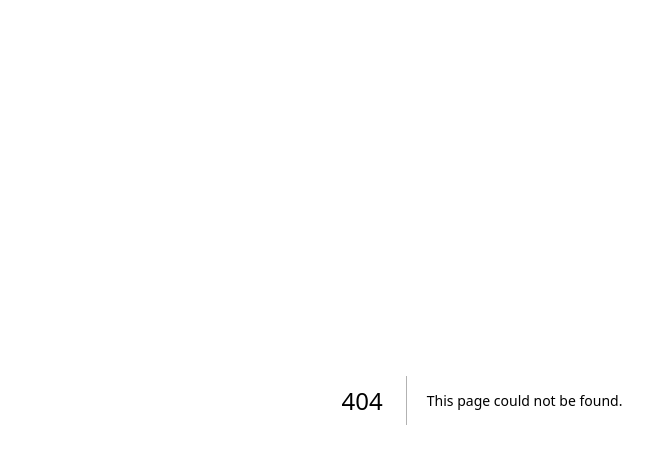
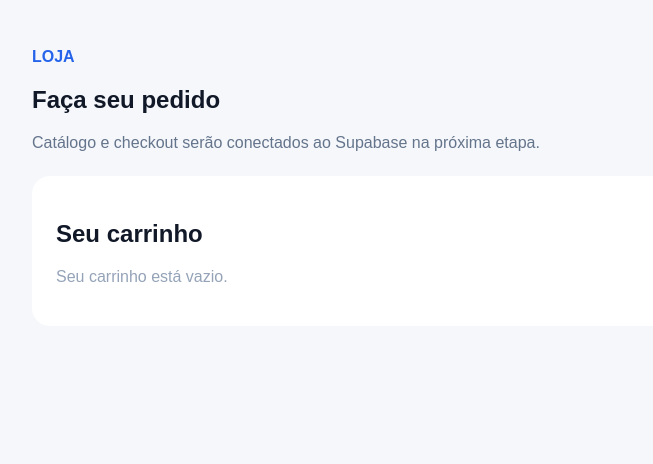
Before and after one commit to felipeandrade08/sistemadeentregas, a Next.js app: page /cliente in a window 1280 px wide. Before the commit this address had no page. Shown: the top 464 px of the page, without its empty margins (158-811 px from the left). Built offline with nearby package versions, Linux system fonts and the light colour scheme.

Commit message:
feat: criar loja inicial do cliente

```diff
--- /dev/null
+++ b/app/cliente/page.tsx
@@ -0,0 +1,15 @@
+export default function ClientePage() {
+  return (
+    <main style={{ minHeight: "100vh", padding: 32 }}>
+      <section style={{ maxWidth: 900, margin: "0 auto" }}>
+        <p style={{ color: "#2563eb", fontWeight: 700 }}>LOJA</p>
+        <h1>Faça seu pedido</h1>
+        <p style={{ color: "#64748b" }}>Catálogo e checkout serão conectados ao Supabase na próxima etapa.</p>
+        <div style={{ marginTop: 24, background: "white", borderRadius: 18, padding: 24 }}>
+          <h2>Seu carrinho</h2>
+          <p style={{ color: "#94a3b8" }}>Seu carrinho está vazio.</p>
+        </div>
+      </section>
+    </main>
+  );
+}
```
